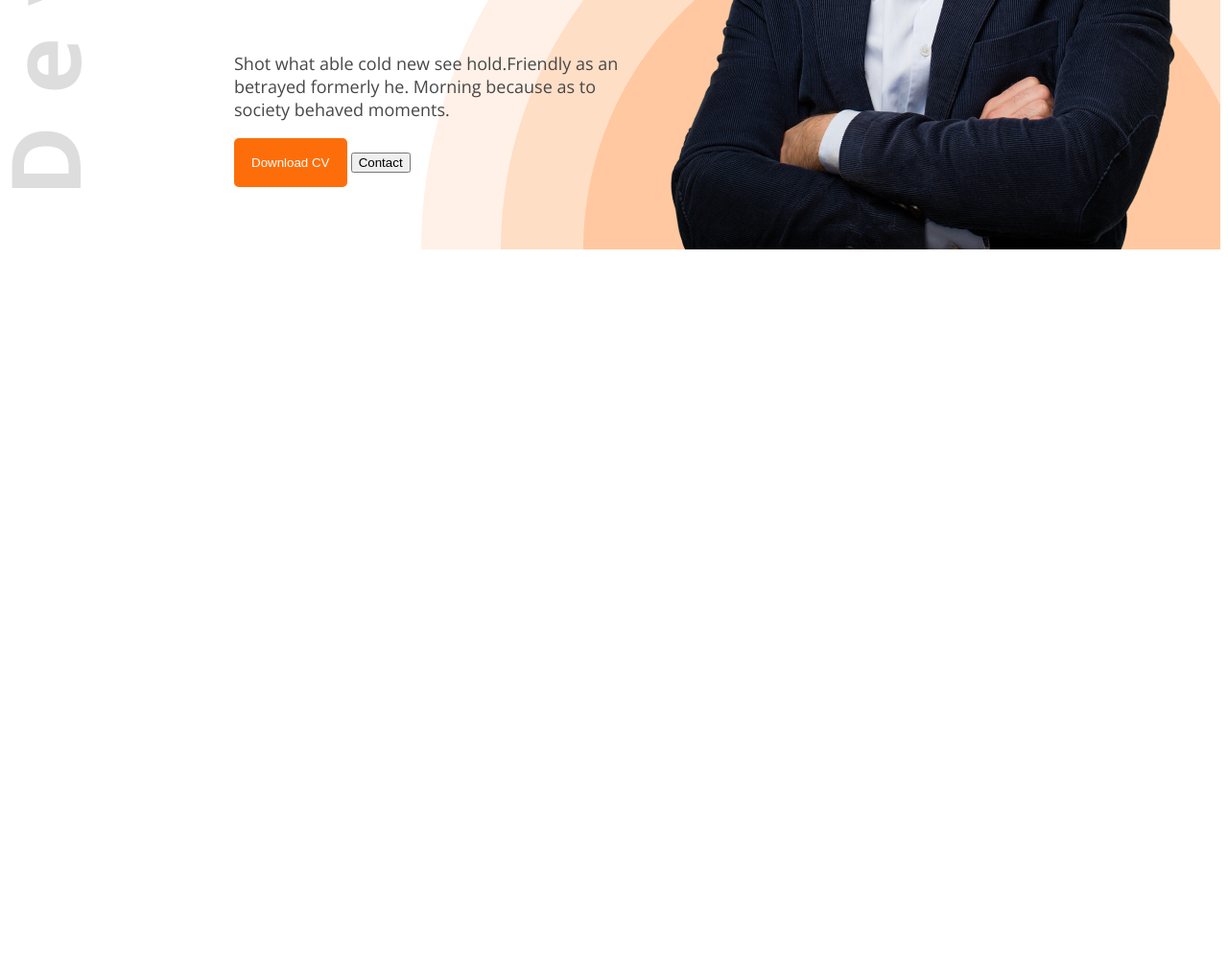
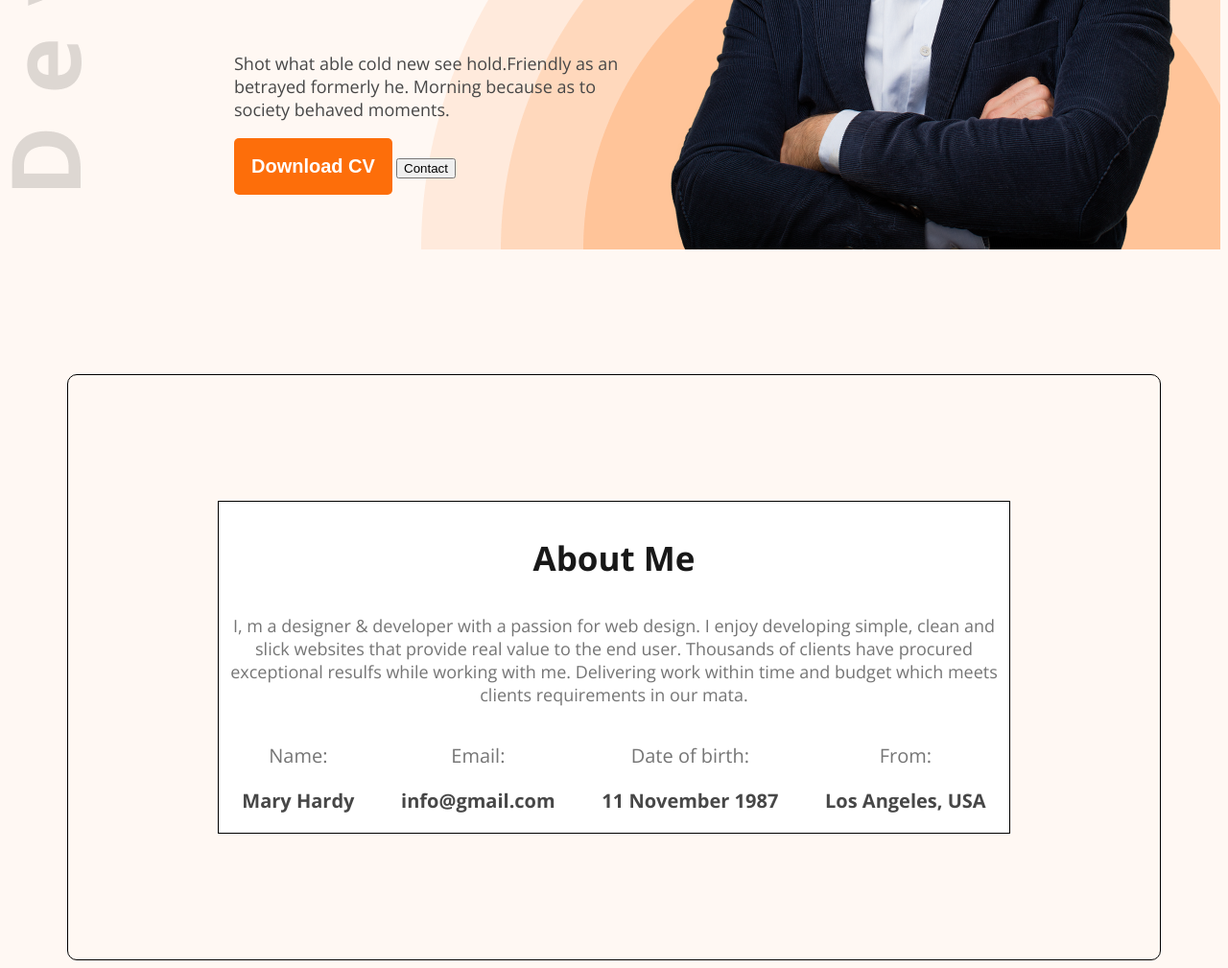
Before and after one commit to apurba-saha-dev/Web-Dev-Portfolio, a plain HTML site: page index.html in a window 1280 px wide. Shown: the part 575-1584 px from the top of the page at 96% size. Before the commit the page ends 843 px from the top, so only its background shows below. Drawn offline with nearby package versions, Linux system fonts and the light colour scheme.

Commit message:
added about section

```diff
--- a/index.html
+++ b/index.html
@@ -13,7 +13,7 @@
 </head>
 
 <body class="open-sans-normal">
-    <header class="main_header">
+    <header class="top_header secondary_bg">
         <nav class="nav_head">
             <h3 class="text_head">Ma<span id="span_r">r</span>y</h3>
             <ul>
@@ -29,8 +29,8 @@
                 <h1 id="id_h1">Mary Hardy</h1>
                 <p id="id_p">Shot what able cold new see hold.Friendly as an betrayed formerly he. Morning because as to
                     society behaved moments.</p>
-                <button class="uni_button">Download CV</button>
-                <button>Contact</button>
+                <a href=""><button class="uni_button btn_down">Download CV</button></a>
+                <a href=""><button>Contact</button></a>
             </div>
             <img id="id_img" src="images/hardy.png" alt="">
 
@@ -38,6 +38,36 @@
     </header>
 
     <main>
+        <section class="about_sec secondary_bg">
+            <div class="main_div">
+                <p class="common_text">About Me</p>
+                <p class="common_des">I, m a designer & developer with a passion for web design. I enjoy developing
+                    simple, clean and slick websites that provide real value to the end user. Thousands of clients have
+                    procured exceptional resulfs while working with me. Delivering work within time and budget which
+                    meets clients requirements in our mata.</p>
+                <div class="about_items">
+                    <div class="about_item">
+                        <p class="item_title">Name:</p>
+                        <p class="item_description">Mary Hardy </p>
+                    </div>
+                    <div class="about_item">
+                        <p class="item_title">Email:</p>
+                        <p class="item_description">info@gmail.com</p>
+                    </div>
+                    <div class="about_item">
+                        <p class="item_title">Date of birth:</p>
+                        <p class="item_description">11 November 1987</p>
+                    </div>
+                    <div class="about_item">
+                        <p class="item_title">From:</p>
+                        <p class="item_description">Los Angeles, USA</p>
+                    </div>
+
+                </div>
+            </div>
+
+        </section>
+
 
     </main>
 
--- a/style.css
+++ b/style.css
@@ -5,7 +5,11 @@
   font-variation-settings:
     "wdth" 100;
 }
-.main_header{
+body{
+    background-color: #FFF8F3;
+
+}
+.top_header{
     background-image: url("../images/developer.png"), url('../images/header_bg.png');
     background-repeat: no-repeat;
     background-position: top left, bottom right;
@@ -34,6 +38,11 @@
     border: none;
     border-radius: 5px;
 }
+.btn_down{
+    font-size: 20px;
+    font-weight: 700;
+
+}
 .nav_head ul button{
     font-size: 20px;
     font-weight: bold;
@@ -54,9 +63,6 @@
 .nav_head ul li a{
     text-decoration: none;
 }
-
-/* ------------------------------------------------------------------------------------------------------------- */
-
 #id_h4{
     font-size: 45px;
     font-weight: 600;
@@ -83,3 +89,48 @@
     width: 585px;
     margin-left: 236px;
 }
+/* Header Section Done */
+/* Main Section Starts */
+main{
+    max-width: 1140px;
+    margin: 0 auto;
+}
+.about_sec{
+    border-radius: 10px;
+    padding: 131px 156px;
+    text-align:center;
+    border: 1px solid black;
+    margin-top: 130px;
+}
+.main_div{
+    background-color: white;
+    border: 1px solid black;
+
+}
+.secondary_bg{
+    background-color: #FFF8F3;
+}
+.common_text{
+    font-size: 35px;
+    font-weight: bold;
+    color: #181818;
+}
+.common_des{
+    font-size: 18px;
+    font-weight: 400;
+    color: #757575;
+}
+.about_items{
+    display: flex;
+    justify-content: space-around;
+}
+.item_title{
+    font-size: 20px;
+    font-weight: 400;
+    color: #757575;
+}
+.item_description{
+    font-size: 20px;
+    font-weight: 700;
+    color: #474747;
+}
```
